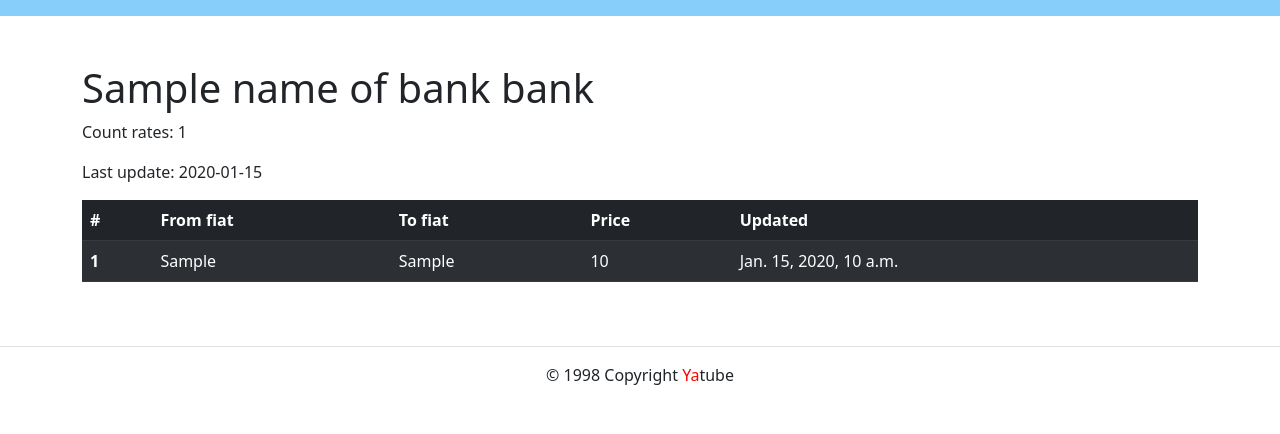
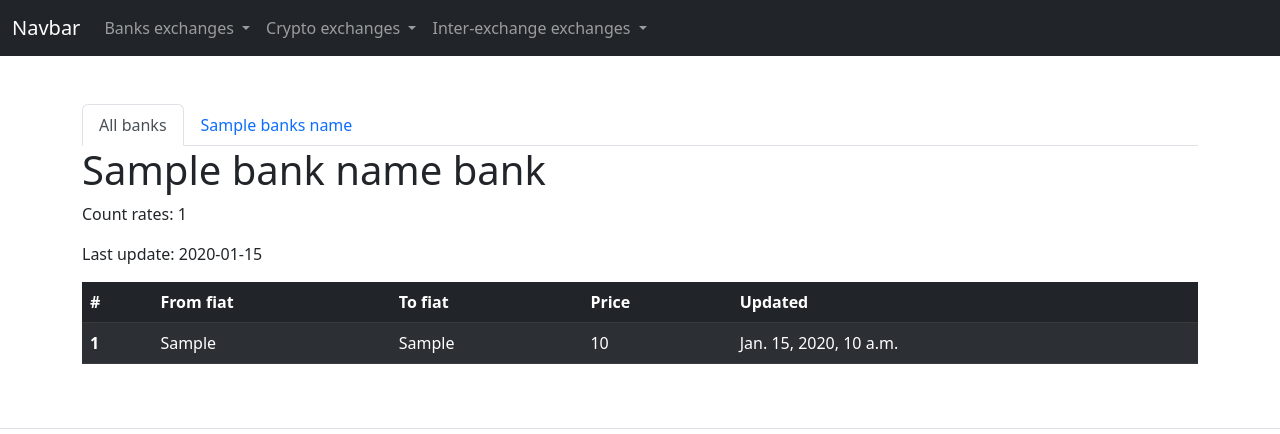
Before and after one commit to Nezhinskiy/Assets-Loop, a Django app: template binance/templates/banks/bank_rates.html in a window 1280 px wide. Shown: the top 434 px of the page. Run offline with Django 3.2, Linux system fonts and the light colour scheme; the template is opened without the code that fills it: most values are stand-ins (such as "Sample title", 1, 10 or a date in 2020); some libraries are stand-ins or nearby versions.

Commit message:
add frontend

```diff
--- a/binance/arbitration/urls.py
+++ b/binance/arbitration/urls.py
@@ -18,7 +18,7 @@ from django.urls import include, path
 
 urlpatterns = [
      path('admin/', admin.site.urls),
-     path('', include('core.urls', namespace='index')),
+     path('', include('core.urls')),
      path('', include('crypto_exchanges.urls', namespace='crypto_exchanges')),
      path('', include('banks.urls', namespace='banks')),
  ]
--- a/binance/banks/urls.py
+++ b/binance/banks/urls.py
@@ -1,19 +1,22 @@
 from django.urls import path
 
-from banks.views import (BankRatesList, best_bank_intra_exchanges, tinkoff,
+from banks.views import (BankIntraExchanges, best_bank_intra_exchanges, tinkoff,
                          tinkoff_all, tinkoff_invest_exchanges,
                          tinkoff_not_looped, wise, wise_not_looped,
-                         get_all_banks_exchanges)
+                         get_all_banks_exchanges, banks, BanksIntraExchanges)
 
-app_name = 'bank_rates'
+app_name = 'banks'
 
 urlpatterns = [
     path('44/', tinkoff_all, name="tinkoff_all"),
     path('11/', tinkoff, name="tinkoff"),
     path('12/', wise, name="wise"),
     path('15/', tinkoff_not_looped, name="tinkoff_not_looped"),
-    path('banks/<str:name_of_bank>/',
-         BankRatesList.as_view(), name='name_of_bank'),
+    path('banks/', banks, name='banks'),
+    path('banks/intra_exchanges/',
+         BanksIntraExchanges.as_view(), name='banks_intra_exchanges'),
+    path('<str:bank_name>/intra_exchanges/',
+         BankIntraExchanges.as_view(), name='bank_intra_exchanges'),
     path('55/', tinkoff_invest_exchanges, name="tinkoff_invest_exchanges"),
     path('66/', best_bank_intra_exchanges, name="best_bank_intra_exchanges"),
     path('16/', wise_not_looped, name="wise_not_looped"),
--- a/binance/core/parsers.py
+++ b/binance/core/parsers.py
@@ -870,6 +870,10 @@ class BankInvestParser(object):
                 if ticker == link_end:
                     price = instrument['price']
                     break
+        if link_end[0:3] == 'KZT':
+            price /= 100
+        elif link_end[0:3] == 'AMD':
+            price /= 100
         buy_price = price - price * 0.003
         sell_price = (1 / price) - (1 / price) * 0.003
         return buy_price, sell_price
--- a/binance/templates/banks/bank_rates.html
+++ b/binance/templates/banks/bank_rates.html
@@ -1,11 +1,29 @@
 {% extends 'base.html' %}
 
 {% block title %}
-  {{ name_of_bank }} bank
+  {{ bank_name }} bank
 {% endblock %}
 
 {% block content %}
-  <h1>{{ name_of_bank }} bank</h1>
+
+  <ul class="nav nav-tabs">
+    <li class="nav-item">
+      <a class="nav-link active" href="#">All banks</a>
+    </li>
+    {% for bank_name in banks_name %}
+    <li class="nav-item">
+      <a class="nav-link" href="/{{ bank_name }}/intra_exchanges/">{{ bank_name }}</a>
+    </li>
+    {% endfor %}
+  </ul>
+
+  <h1>
+    {% if not bank_name %}
+      All banks {{ request.path }}|split:"/"
+    {% else %}
+      {{ bank_name }} bank
+    {% endif %}
+  </h1>
   <p>
     Count rates: {{ bank_rates.count }}
   </p>
--- a/binance/templates/base.html
+++ b/binance/templates/base.html
@@ -11,7 +11,8 @@
     <link rel="icon" type="image/png" sizes="16x16" href="{% static 'img/fav/favicon-16x16.png' %}">
     <meta name="msapplication-TileColor" content="#000">
     <meta name="theme-color" content="#ffffff">
-    <link href="https://cdn.jsdelivr.net/npm/bootstrap@5.2.0/dist/css/bootstrap.min.css" rel="stylesheet" integrity="sha384-gH2yIJqKdNHPEq0n4Mqa/HGKIhSkIHeL5AyhkYV8i59U5AR6csBvApHHNl/vI1Bx" crossorigin="anonymous">
+    <link href="https://cdn.jsdelivr.net/npm/bootstrap@5.2.1/dist/css/bootstrap.min.css" rel="stylesheet" integrity="sha384-iYQeCzEYFbKjA/T2uDLTpkwGzCiq6soy8tYaI1GyVh/UjpbCx/TYkiZhlZB6+fzT" crossorigin="anonymous">
+    <script src="https://cdn.jsdelivr.net/npm/bootstrap@5.2.1/dist/js/bootstrap.bundle.min.js" integrity="sha384-u1OknCvxWvY5kfmNBILK2hRnQC3Pr17a+RTT6rIHI7NnikvbZlHgTPOOmMi466C8" crossorigin="anonymous"></script>
     <title>
       {% block title %}
         {{ title }}
--- a/binance/templates/includes/header.html
+++ b/binance/templates/includes/header.html
@@ -1,8 +1,50 @@
 {% load static %}
 {% with request.resolver_match.view_name as view_name %}
 <header>
-  <nav class="navbar navbar-light" style="background-color: lightskyblue">
-
+  <nav class="navbar navbar-expand-lg navbar-dark bg-dark">
+    <div class="container-fluid">
+      <a class="navbar-brand" href="#">Navbar</a>
+      <button class="navbar-toggler" type="button" data-bs-toggle="collapse" data-bs-target="#navbarNavDarkDropdown" aria-controls="navbarNavDarkDropdown" aria-expanded="false" aria-label="Toggle navigation">
+        <span class="navbar-toggler-icon"></span>
+      </button>
+      <div class="collapse navbar-collapse" id="navbarNavDarkDropdown">
+        <ul class="navbar-nav">
+          <li class="nav-item dropdown">
+            <a class="nav-link dropdown-toggle" href="#" id="navbarDarkDropdownMenuLink" role="button" data-bs-toggle="dropdown" aria-expanded="false">
+              Banks exchanges
+            </a>
+            <ul class="dropdown-menu dropdown-menu-dark" aria-labelledby="navbarDarkDropdownMenuLink">
+              <li><a class="dropdown-item" href="{% url 'banks:banks_intra_exchanges' %}">Internal exchange rates</a></li>
+              <li><a class="dropdown-item" href="#">Internal triple exchange rates</a></li>
+              <li><a class="dropdown-item" href="#">Exchange rates through the exchange</a></li>
+              <li><a class="dropdown-item" href="#">The best ways to exchange</a></li>
+            </ul>
+          </li>
+          <li class="nav-item dropdown">
+            <a class="nav-link dropdown-toggle" href="#" id="navbarDarkDropdownMenuLink2" role="button" data-bs-toggle="dropdown" aria-expanded="false">
+              Crypto exchanges
+            </a>
+            <ul class="dropdown-menu dropdown-menu-dark" aria-labelledby="navbarDarkDropdownMenuLink">
+              <li><a class="dropdown-item" href="{% url 'banks:banks_intra_exchanges' %}">P2P exchange rates</a></li>
+              <li><a class="dropdown-item" href="#">Internal triple exchange rates</a></li>
+              <li><a class="dropdown-item" href="#">Exchange rates through the exchange</a></li>
+              <li><a class="dropdown-item" href="#">The best ways to exchange</a></li>
+            </ul>
+          </li>
+          <li class="nav-item dropdown">
+            <a class="nav-link dropdown-toggle" href="#" id="navbarDarkDropdownMenuLink3" role="button" data-bs-toggle="dropdown" aria-expanded="false">
+              Inter-exchange exchanges
+            </a>
+            <ul class="dropdown-menu dropdown-menu-dark" aria-labelledby="navbarDarkDropdownMenuLink">
+              <li><a class="dropdown-item" href="{% url 'banks:banks_intra_exchanges' %}">Internal exchange rates</a></li>
+              <li><a class="dropdown-item" href="#">Internal triple exchange rates</a></li>
+              <li><a class="dropdown-item" href="#">Exchange rates through the exchange</a></li>
+              <li><a class="dropdown-item" href="#">The best ways to exchange</a></li>
+            </ul>
+          </li>
+        </ul>
+      </div>
+    </div>
   </nav>
 </header>
 {% endwith %}
```
Also changed, not shown: binance/banks/views.py (+38 -18 lines), binance/core/intra_exchanges.py (+9 -2 lines), binance/crypto_exchanges/crypto_exchanges_registration/binance.py (+6 -6 lines), binance/templates/banks/banks.html (added, +10 -0 lines).
